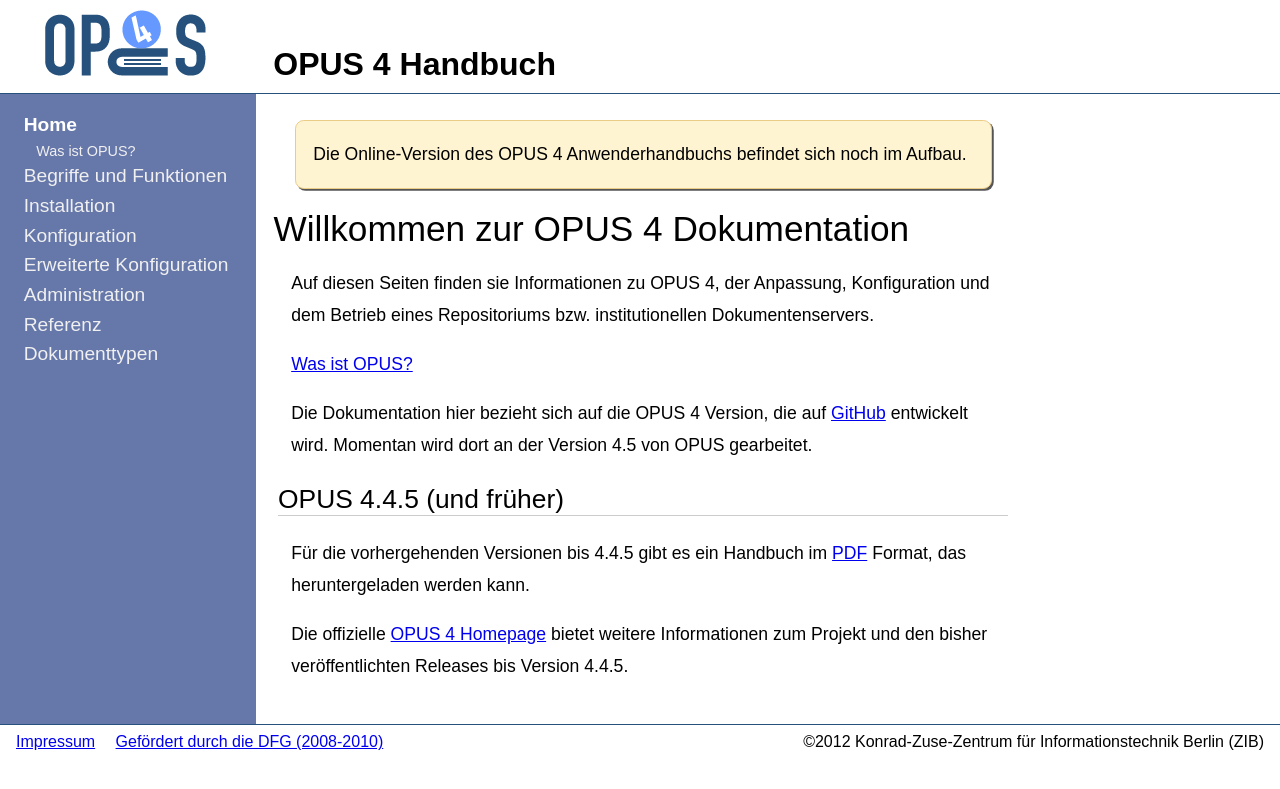
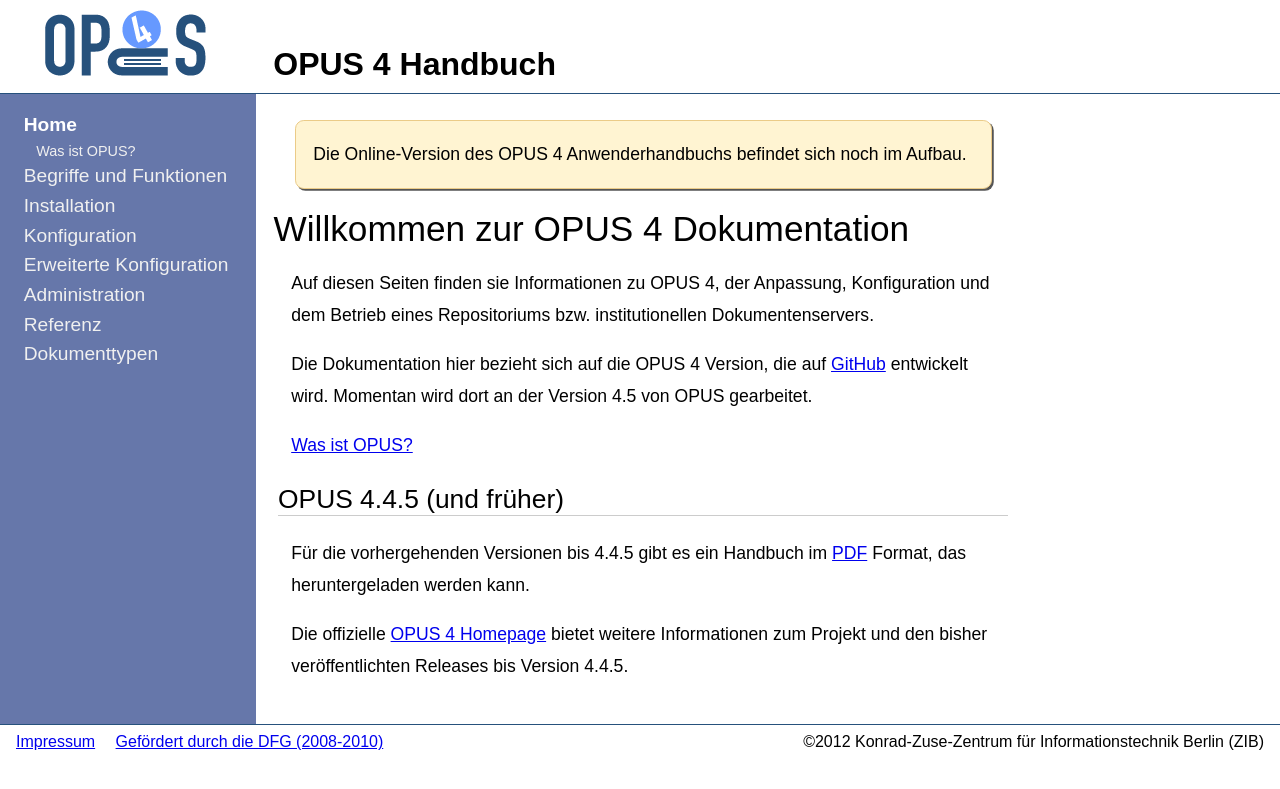
Before and after one commit to OPUS4/userdoc, a Jekyll site: the page built from index.md, in a window 1280 px wide. Shown: the top 789 px of the page. Built offline with Jekyll 4.4.1, drawn with Linux system fonts in a browser that asks for light colours.

Commit message:
#19 Link verschoben.

```diff
--- a/index.md
+++ b/index.md
@@ -13,10 +13,10 @@ Die Online-Version des OPUS 4 Anwenderhandbuchs befindet sich noch im Aufbau.
 Auf diesen Seiten finden sie Informationen zu OPUS 4, der Anpassung, Konfiguration und dem Betrieb eines Repositoriums
 bzw. institutionellen Dokumentenservers.
 
-[Was ist OPUS?](introduction.html)
-
 Die Dokumentation hier bezieht sich auf die OPUS 4 Version, die auf [GitHub][GITHUB] entwickelt wird. Momentan
 wird dort an der Version 4.5 von OPUS gearbeitet.
+
+[Was ist OPUS?](introduction.html)
 
 ## OPUS 4.4.5 (und früher)
 
```
